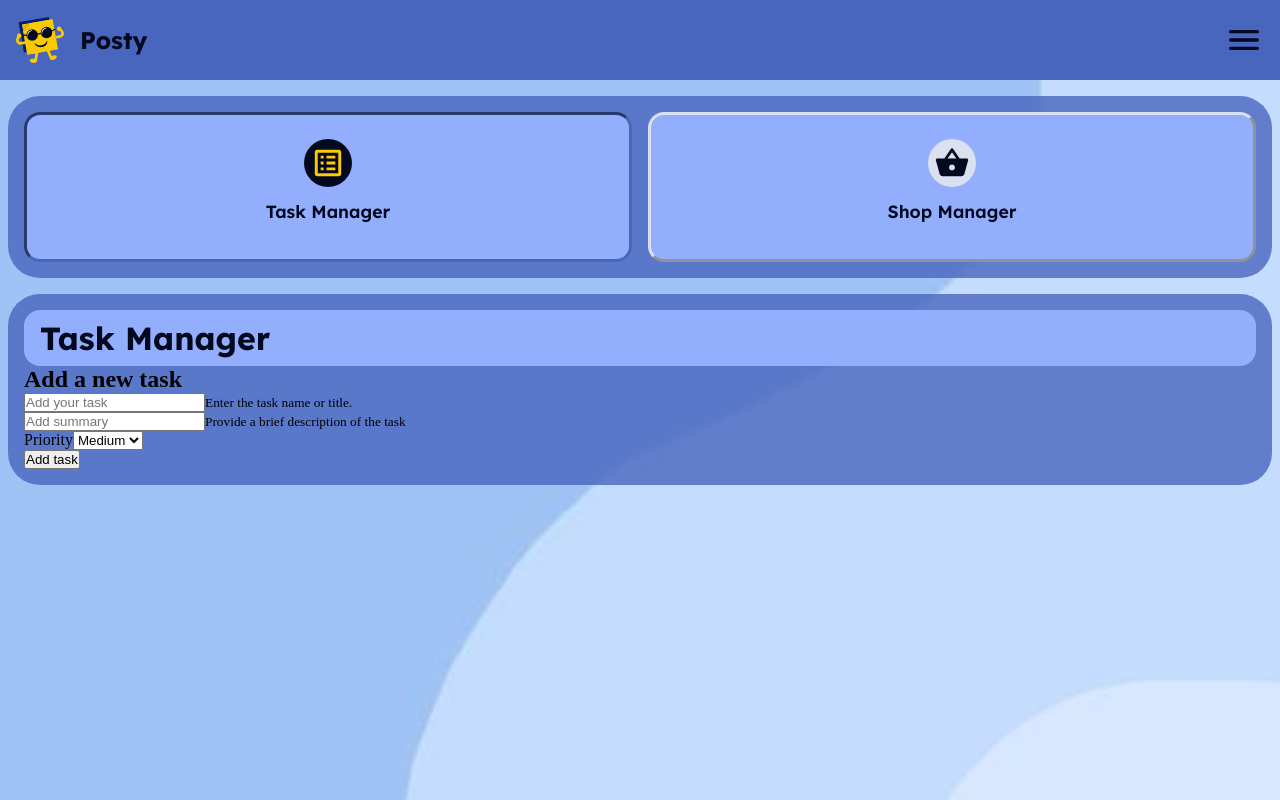
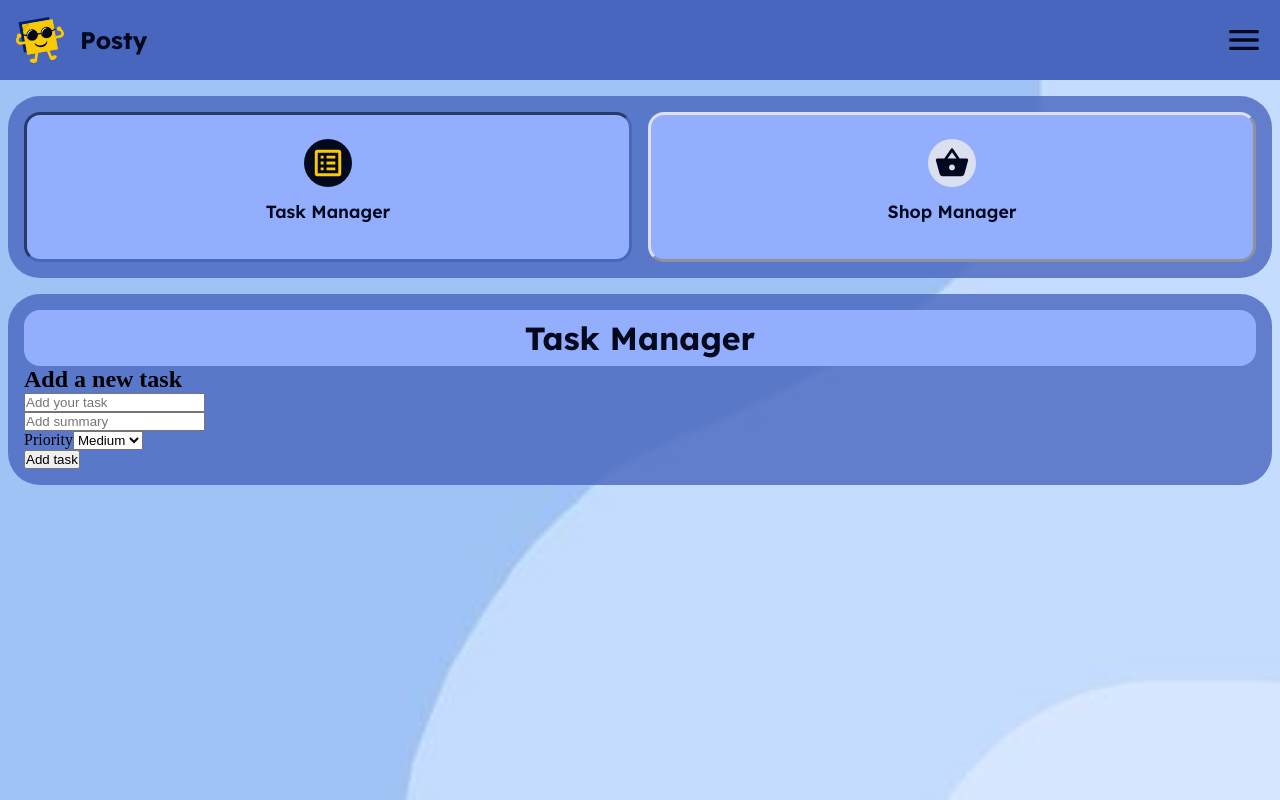
Before and after one commit to EvaneRex/taskmanager, a React (Vite) app: page / in a window 1280 px wide. Built offline with nearby package versions, Linux system fonts and the light colour scheme.

Commit message:
started working on the box for the manager section

```diff
--- a/src/App.css
+++ b/src/App.css
@@ -102,6 +102,10 @@
   transition: 0.4s ease;
 }
 
+.visually-hidden {
+  display: none;
+}
+
 .taskmanager {
   background-color: rgba(73, 102, 191, 0.8);
   border-radius: 2rem;
@@ -110,6 +114,8 @@
   border: none;
   margin: 1rem 0.5rem;
   padding: 1rem 1rem;
+  display: flex;
+  flex-direction: column;
 }
 .taskmanager h1 {
   font-family: "Lexend-Bold";
@@ -118,4 +124,5 @@
   border-radius: 1rem;
   padding: 0.5rem 1rem;
   width: 100%;
+  text-align: center;
 }/*# sourceMappingURL=App.css.map */
--- a/src/App.scss
+++ b/src/App.scss
@@ -66,10 +66,18 @@
   }
 }
 
+.visually-hidden {
+  display: none;
+}
+
 .taskmanager {
   @include partial.box1;
+  display: flex;
+  flex-direction: column;
+
   h1 {
     @include partial.heading;
     @include partial.box2;
+    text-align: center;
   }
 }
```
Also changed, not shown: 1 other file (tests, documents, lock files or other folders).
